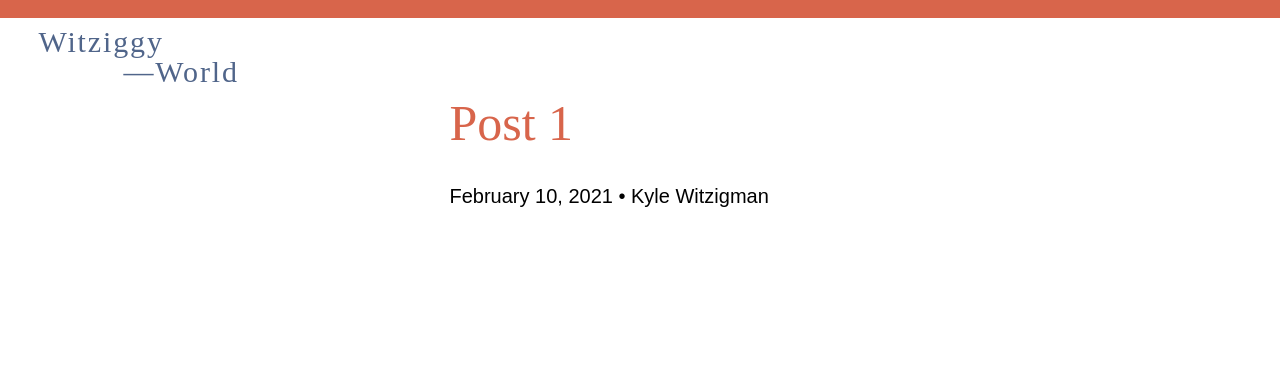
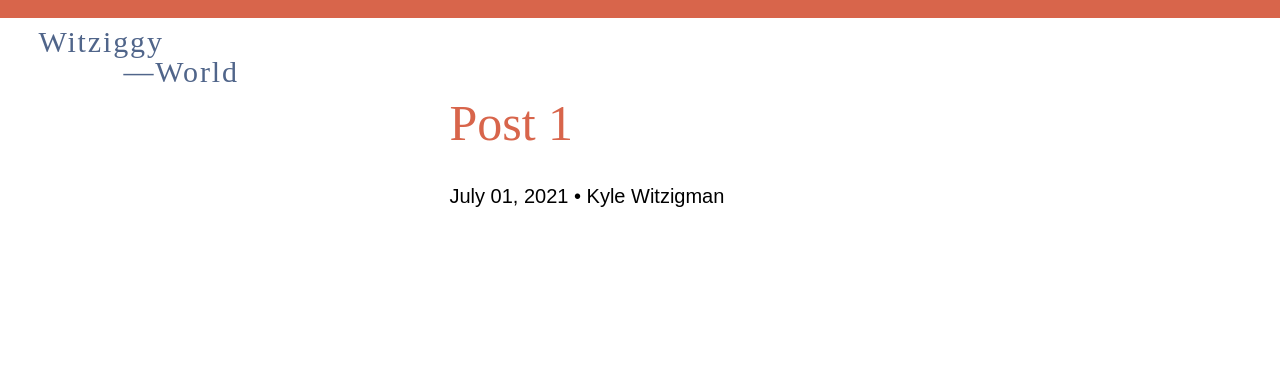
Before and after one commit to bennotkin/witziggy-world, a Jekyll site: the page built from _posts/2021-07-01-post1.md, in a window 1280 px wide. Shown: the top 378 px of the page. Built offline with Jekyll 4.4.1, drawn with Linux system fonts in a browser that asks for light colours; some web fonts are replaced.

Commit message:
Update 2021-07-01-post1.md

```diff
--- a/_posts/2021-07-01-post1.md
+++ b/_posts/2021-07-01-post1.md
@@ -1,7 +1,7 @@
 ---
 title: Post 1
-date: 2021-02-10
+date: 2021-07-01
 summary: A wee description of the post
-category: transportation
+category: Transportation (coming this summer)
 layout: post
 ---
```
